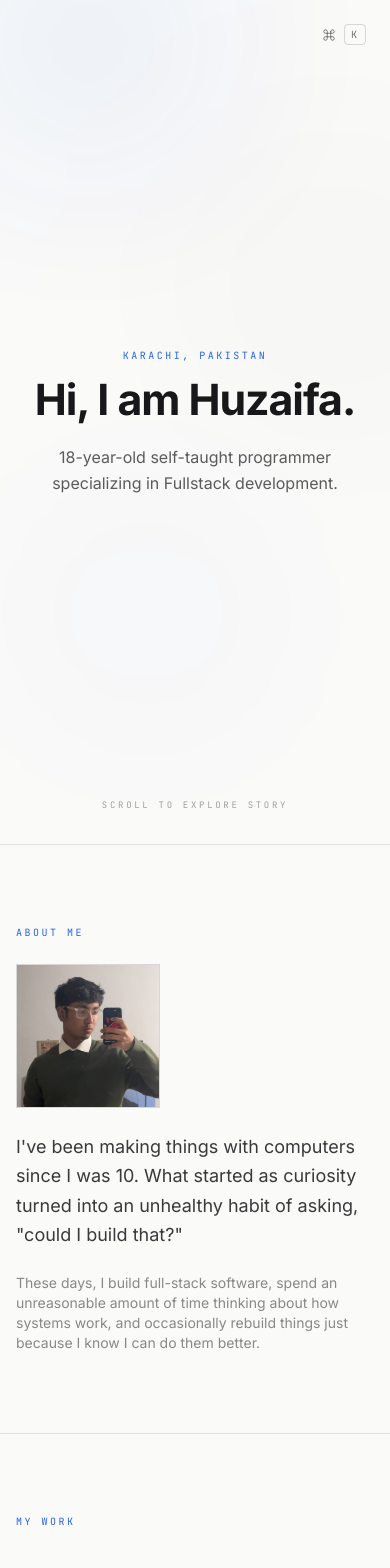
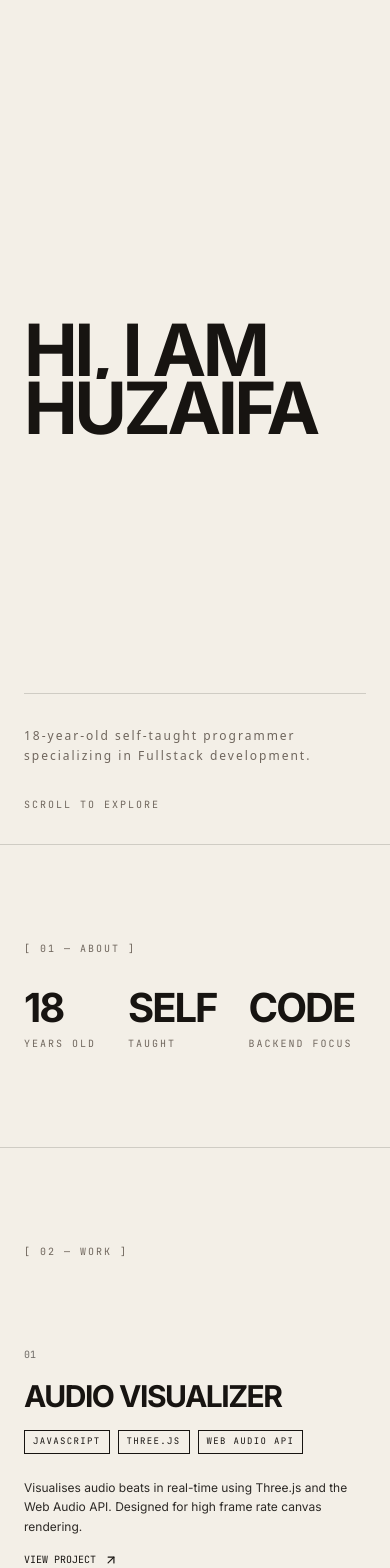
Before and after one commit to getawife/newportfolio, a Next.js app: page / in a window 390 px wide. Shown: the top 1568 px of the page. Built offline with nearby package versions, Linux system fonts and the light colour scheme.

Commit message:
update: fix optimisation and loading times

```diff
--- a/app/globals.css
+++ b/app/globals.css
@@ -2,30 +2,31 @@
 
 @layer base {
   :root {
-    --bg-system: #fafaf9;
-    --fg-system: #18181b;
-    --fg-muted: #71717a;
-    --accent-signal: #2563eb;
-    --border-system: rgba(24, 24, 27, 0.08);
-  }
+    --bg-system: #f3efe7;
+    --fg-system: #171411;
+    --fg-muted: #6f665d;
 
-  @media (pointer: fine) {
-    html,
-    body,
-    * {
-      cursor: none !important;
-    }
+    --accent-signal: #e4572e;
+
+    --border-system: rgba(23, 20, 17, 0.16);
+
+    --surface-warm: #e9e1d5;
+    --surface-dark: #211c18;
   }
 
   html,
   body {
     background-color: var(--bg-system);
     color: var(--fg-system);
+
     font-family:
       "Inter",
       -apple-system,
+      BlinkMacSystemFont,
       sans-serif;
+
     overflow-x: hidden;
+
     text-rendering: optimizeLegibility;
     -webkit-font-smoothing: antialiased;
   }
@@ -34,12 +35,12 @@
   button:focus-visible,
   input:focus-visible {
     outline: 2px solid var(--accent-signal);
-    outline-offset: 2px;
+    outline-offset: 3px;
   }
 
   ::selection {
     background-color: var(--accent-signal);
-    color: #ffffff;
+    color: #fff7ef;
   }
 }
 
--- a/app/page.tsx
+++ b/app/page.tsx
@@ -1,251 +1,212 @@
 "use client";
 
-import { useEffect, useState } from "react";
-import Image from "next/image";
-import { ArrowUpRight, Command } from "lucide-react";
-import {
-  motion,
-  useMotionValue,
-  useSpring,
-  useScroll,
-  useTransform,
-} from "motion/react";
+import { useEffect } from "react";
+import { ArrowUpRight } from "lucide-react";
+import { motion, useReducedMotion } from "motion/react";
 import { PORTFOLIO_DATA } from "@/config/portfolioData";
 import { SKILLS } from "@/config/skillTree";
 
+function ProjectCard({
+  project,
+  idx,
+}: {
+  project: (typeof PORTFOLIO_DATA.projects)[number];
+  idx: number;
+}) {
+  return (
+    <a
+      href={project.githubUrl}
+      target="_blank"
+      rel="noopener noreferrer"
+      aria-label={`${project.title} project on GitHub (opens in a new tab)`}
+      className="group relative flex flex-col md:flex-row justify-between items-start md:items-center py-10 md:py-12 px-6 md:px-12 border-b border-[var(--border-system)] hover:bg-[var(--fg-system)] hover:text-[var(--bg-system)] focus-visible:bg-[var(--fg-system)] focus-visible:text-[var(--bg-system)] focus-visible:outline-none transition-colors duration-300"
+    >
+      <div className="flex flex-col z-10">
+        <span className="font-mono text-[10px] mb-4 opacity-60">
+          0{idx + 1}
+        </span>
+        <h2 className="text-3xl sm:text-5xl md:text-7xl font-bold tracking-tighter uppercase mb-4">
+          {project.title}
+        </h2>
+        <div className="flex flex-wrap gap-2">
+          {project.tags.map((tag) => (
+            <span
+              key={tag}
+              className="font-mono text-[9px] tracking-[0.15em] border border-current px-2 py-1 uppercase"
+            >
+              {tag}
+            </span>
+          ))}
+        </div>
+      </div>
+      <div className="mt-6 md:mt-0 max-w-sm z-10 opacity-100 md:opacity-0 md:group-hover:opacity-100 md:group-focus-visible:opacity-100 transition-opacity duration-300">
+        <p className="text-xs sm:text-sm leading-relaxed text-inherit opacity-90">
+          {project.description}
+        </p>
+        <div className="mt-4 flex items-center gap-2 font-mono text-[10px] uppercase">
+          <span>View Project</span>
+          <ArrowUpRight size={14} aria-hidden="true" />
+        </div>
+      </div>
+    </a>
+  );
+}
+
 export default function Home() {
-  const [commandOpen, setCommandOpen] = useState(false);
-  const [introStep, setIntroStep] = useState<"splash" | "ready">("splash");
-
-  const cursorX = useMotionValue(-100);
-  const cursorY = useMotionValue(-100);
-  const springX = useSpring(cursorX, { stiffness: 500, damping: 35 });
-  const springY = useSpring(cursorY, { stiffness: 500, damping: 35 });
-
-  const { scrollY } = useScroll();
-  const blobY = useTransform(scrollY, [0, 1000], [0, 300]);
-  const blobScale = useTransform(scrollY, [0, 800], [1, 1.25]);
+  const prefersReducedMotion = useReducedMotion();
 
   useEffect(() => {
-    const timer = setTimeout(() => {
-      setIntroStep("ready");
-    }, 300);
+    console.clear();
+    console.log(
+      `%c
+   __  __                  _  __
+  / / / /_  ___________ _ (_)/ /___ _
+ / /_/ / / / /_  / __ \`/ / / / __ \`/
+/ __  / /_/ / / /_/_/ / / / / /_/ /
+/_/ /_/\__,_/ /___/\__,_/_/_/_/\__,_/
 
-    return () => clearTimeout(timer);
+`,
+      "color: #2563eb; font-weight: bold;",
+    );
+    console.log(
+      "%c System initialized. Looking at the source code? Let's talk: huzaifa.bodyfa@gmail.com",
+      "background: #18181b; color: #fafaf9; font-size: 11px; padding: 6px 12px; font-family: monospace;",
+    );
   }, []);
 
-  useEffect(() => {
-    const move = (event: MouseEvent) => {
-      cursorX.set(event.clientX - 7);
-      cursorY.set(event.clientY - 7);
-    };
-    const key = (event: KeyboardEvent) => {
-      if ((event.metaKey || event.ctrlKey) && event.key.toLowerCase() === "k") {
-        event.preventDefault();
-        setCommandOpen((value) => !value);
-      }
-      if (event.key === "Escape") setCommandOpen(false);
-    };
-    window.addEventListener("mousemove", move);
-    window.addEventListener("keydown", key);
-    return () => {
-      window.removeEventListener("mousemove", move);
-      window.removeEventListener("keydown", key);
-    };
-  }, [cursorX, cursorY]);
-
-  const jump = (id: string) => {
-    document.getElementById(id)?.scrollIntoView({ behavior: "smooth" });
-    setCommandOpen(false);
-  };
-
   return (
-    <main className="relative min-h-screen bg-[var(--bg-system)] text-[var(--fg-system)] overflow-x-hidden selection:bg-[var(--accent-signal)] selection:text-white">
-      <motion.div
-        className="pointer-events-none fixed left-0 top-0 z-[9999] h-3.5 w-3.5 rounded-full bg-[var(--accent-signal)]"
-        style={{ x: springX, y: springY }}
-      />
-
-      <div className="pointer-events-none fixed inset-0 z-0 overflow-hidden opacity-85">
-        <motion.div
-          style={{ y: blobY, scale: blobScale }}
-          className="absolute -top-[10%] -left-[10%] w-[65vw] h-[65vw] rounded-full bg-[var(--accent-signal)]/10 blur-[110px]"
-        />
-        <motion.div
-          style={{ y: blobY }}
-          className="absolute top-[20%] -right-[15%] w-[60vw] h-[60vw] rounded-full bg-[var(--fg-system)]/5 blur-[130px]"
-        />
-        <motion.div
-          style={{ y: blobY }}
-          className="absolute top-[60%] left-[10%] w-[55vw] h-[55vw] rounded-full bg-[var(--accent-signal)]/5 blur-[120px]"
-        />
+    <main className="relative min-h-screen bg-[var(--bg-system)] text-[var(--fg-system)] overflow-x-hidden">
+      <section
+        id="hero"
+        className="relative min-h-screen w-full flex flex-col justify-between p-6 md:p-12 z-10 pt-16 pb-8"
+      >
+        <div className="w-full my-auto">
+          <h1 className="text-[clamp(4.5rem,18vw,18rem)] leading-[0.8] tracking-tighter font-bold uppercase select-none">
+            <span className="block overflow-hidden">
+              <motion.span
+                initial={prefersReducedMotion ? { y: 0 } : { y: "100%" }}
+                animate={{ y: 0 }}
+                transition={{ duration: 0.8, ease: [0.16, 1, 0.3, 1] }}
+                className="block"
+              >
+                HI, I AM
+              </motion.span>
+            </span>
+            <span className="block overflow-hidden">
+              <motion.span
+                initial={prefersReducedMotion ? { y: 0 } : { y: "100%" }}
+                animate={{ y: 0 }}
+                transition={{
+                  duration: 0.8,
+                  delay: 0.08,
+                  ease: [0.16, 1, 0.3, 1],
+                }}
+                className="block"
+              >
+                {PORTFOLIO_DATA.profile.name}
+              </motion.span>
+            </span>
+          </h1>
         </div>
 
-      <section
-        id="top"
-        className="relative h-[100svh] w-full flex flex-col justify-center items-center text-center px-4 z-10 overflow-hidden"
-      >
-        <div className="absolute top-6 right-6 md:right-8 z-20">
-          <button
-            onClick={() => setCommandOpen(true)}
-            className="group flex items-center gap-2 font-mono text-[10px] tracking-[.2em] text-[var(--fg-system)]/60 transition hover:text-[var(--fg-system)]"
-          >
-            <Command size={14} strokeWidth={1.5} />
-            <span className="hidden sm:inline">COMMAND</span>
-            <span className="rounded border border-[var(--fg-system)]/15 px-1.5 py-0.5">
-              K
-            </span>
-          </button>
-        </div>
-
-        <div className="flex flex-col items-center max-w-[1400px] mx-auto w-full px-4">
-          <motion.div
-            initial={{ opacity: 0, y: -10 }}
-            animate={{
-              opacity: introStep === "ready" ? 1 : 0,
-              y: introStep === "ready" ? 0 : -10,
-            }}
-            transition={{ duration: 0.3 }}
-            className="font-mono text-[10px] tracking-[.25em] text-[var(--accent-signal)] mb-4 uppercase"
-          >
-            {PORTFOLIO_DATA.profile.location}
-          </motion.div>
-
-          <motion.h1
-            initial={{ scale: 1.25 }}
-            animate={{
-              scale: introStep === "splash" ? 1.25 : 1,
-            }}
-            transition={{ duration: 0.5, ease: [0.16, 1, 0.3, 1] }}
-            className="w-full text-center text-[11vw] sm:text-[10vw] lg:text-[8.5vw] font-bold tracking-tight leading-[0.95] whitespace-nowrap overflow-visible"
-          >
-            Hi, I am {PORTFOLIO_DATA.profile.name}.
-          </motion.h1>
-
+        <div className="flex flex-col md:flex-row justify-between items-start md:items-end border-t border-[var(--border-system)] pt-8 font-mono text-[10px] uppercase tracking-[0.2em] text-[var(--fg-muted)] gap-4">
           <motion.p
-            initial={{ opacity: 0, y: 15 }}
-            animate={{
-              opacity: introStep === "ready" ? 1 : 0,
-              y: introStep === "ready" ? 0 : 15,
-            }}
-            transition={{ duration: 0.4, ease: [0.16, 1, 0.3, 1] }}
-            className="mt-6 max-w-xl text-base sm:text-xl text-[var(--fg-system)]/70 font-normal leading-relaxed"
+            initial={prefersReducedMotion ? { opacity: 1 } : { opacity: 0 }}
+            animate={{ opacity: 1 }}
+            transition={{ delay: 0.2 }}
+            className="max-w-xs text-left normal-case font-sans text-xs md:text-sm text-[var(--fg-muted)] leading-relaxed"
           >
             {PORTFOLIO_DATA.profile.bio}
           </motion.p>
+          <motion.span
+            initial={prefersReducedMotion ? { opacity: 1 } : { opacity: 0 }}
+            animate={{ opacity: 1 }}
+            transition={{ delay: 0.3 }}
+            className="mt-4 md:mt-0"
+          >
+            SCROLL TO EXPLORE
+          </motion.span>
         </div>
-
-        <motion.div
-          initial={{ opacity: 0 }}
-          animate={{ opacity: introStep === "ready" ? 1 : 0 }}
-          transition={{ duration: 0.3 }}
-          className="absolute bottom-8 font-mono text-[9px] tracking-[.3em] text-[var(--fg-system)]/40"
-        >
-          SCROLL TO EXPLORE STORY
-        </motion.div>
       </section>
 
       <section
-        id="story"
-        className="relative z-10 mx-auto max-w-[1500px] border-t border-[var(--fg-system)]/10 px-4 sm:px-6 py-20 sm:py-28 md:px-8 md:py-40"
+        id="about"
+        className="relative z-20 px-6 md:px-12 py-24 md:py-32 border-t border-[var(--border-system)] bg-[var(--bg-system)]"
       >
-        <div className="grid grid-cols-12 gap-6 lg:gap-3 items-center">
-          <div className="col-span-12 lg:col-span-3">
-            <div className="font-mono text-[10px] tracking-[.25em] text-[var(--accent-signal)] mb-6 lg:mb-0">
-              ABOUT ME
+        <div className="grid grid-cols-1 md:grid-cols-12 gap-8 md:gap-12">
+          <header className="col-span-1 md:col-span-4 font-mono text-[10px] uppercase tracking-[0.2em] text-[var(--fg-muted)]">
+            [ 01 — ABOUT ]
+          </header>
+          <div className="col-span-1 md:col-span-8 flex flex-wrap gap-8 md:gap-16">
+            <div className="flex flex-col">
+              <span className="text-[clamp(2.5rem,8vw,6rem)] font-bold leading-none tracking-tighter">
+                18
+              </span>
+              <span className="font-mono text-[10px] tracking-[0.2em] text-[var(--fg-muted)] mt-2">
+                YEARS OLD
+              </span>
             </div>
-            <div className="relative w-36 h-36 sm:w-44 sm:h-44 overflow-hidden border border-[var(--fg-system)]/15 bg-[var(--bg-system)]/80">
-              <Image
-                src="/me.jpg"
-                alt={PORTFOLIO_DATA.profile.name}
-                fill
-                className="object-cover"
-              />
+            <div className="flex flex-col">
+              <span className="text-[clamp(2.5rem,8vw,6rem)] font-bold leading-none tracking-tighter uppercase">
+                SELF
+              </span>
+              <span className="font-mono text-[10px] tracking-[0.2em] text-[var(--fg-muted)] mt-2">
+                TAUGHT
+              </span>
             </div>
+            <div className="flex flex-col">
+              <span className="text-[clamp(2.5rem,8vw,6rem)] font-bold leading-none tracking-tighter uppercase">
+                CODE
+              </span>
+              <span className="font-mono text-[10px] tracking-[0.2em] text-[var(--fg-muted)] mt-2">
+                BACKEND FOCUS
+              </span>
             </div>
-          <div className="col-span-12 lg:col-span-8 lg:col-start-5 space-y-6 text-lg sm:text-xl lg:text-2xl font-normal leading-relaxed text-[var(--fg-system)]/85">
-            <p>
-              I&apos;ve been making things with computers since I was 10. What started as curiosity turned into an unhealthy habit of asking, &quot;could I build that?&quot;
-            </p>
-            <p className="text-[var(--fg-system)]/50 text-sm sm:text-base lg:text-lg">
-              These days, I build full-stack software, spend an unreasonable amount of time thinking about how systems work, and occasionally rebuild things just because I know I can do them better.
-            </p>
           </div>
         </div>
       </section>
 
       <section
-        id="works"
-        className="relative z-10 mx-auto max-w-[1500px] border-t border-[var(--fg-system)]/10 px-4 sm:px-6 py-20 sm:py-28 md:px-8 md:py-40"
+        id="work"
+        className="relative z-20 py-24 md:py-32 border-t border-[var(--border-system)]"
       >
-        <div className="font-mono text-[10px] tracking-[.25em] text-[var(--accent-signal)] mb-12">
-          MY WORK
-        </div>
-        <div className="grid grid-cols-1 md:grid-cols-3 gap-6">
-          {PORTFOLIO_DATA.projects.map((item) => (
-            <a
-              key={item.id}
-              href={item.githubUrl}
-              target="_blank"
-              rel="noopener noreferrer"
-              className="group border border-[var(--fg-system)]/15 bg-[var(--bg-system)]/80 backdrop-blur-md p-6 flex flex-col justify-between min-h-[400px] transition hover:border-[var(--accent-signal)]/50"
-            >
-              <div>
-                <h3 className="text-3xl sm:text-4xl font-bold tracking-tight mb-4">
-                  {item.title}
-                </h3>
-                <p className="text-sm text-[var(--fg-system)]/75 leading-relaxed">
-                  {item.description}
-                </p>
-              </div>
-              <div className="flex flex-wrap gap-2 pt-6 border-t border-[var(--fg-system)]/10 mt-6">
-                {item.tags.map((tech) => (
-                  <span
-                    key={tech}
-                    className="font-mono text-[9px] tracking-[.15em] text-[var(--fg-system)]/50 bg-[var(--bg-system)] px-2 py-1 border border-[var(--fg-system)]/10"
-                  >
-                    {tech}
-                  </span>
-                ))}
-              </div>
-            </a>
+        <header className="px-6 md:px-12 mb-12 md:mb-20 font-mono text-[10px] uppercase tracking-[0.2em] text-[var(--fg-muted)]">
+          [ 02 — WORK ]
+        </header>
+        <div className="flex flex-col">
+          {PORTFOLIO_DATA.projects.map((project, idx) => (
+            <ProjectCard key={project.id} project={project} idx={idx} />
           ))}
         </div>
       </section>
 
       <section
-        id="system"
-        className="relative z-10 overflow-hidden border-y border-[var(--fg-system)]/10 py-20 sm:py-28 md:py-40"
+        id="skills"
+        className="relative z-20 px-6 md:px-12 py-24 md:py-32 border-t border-[var(--border-system)] bg-[var(--bg-system)]"
       >
-        <div className="relative mx-auto max-w-[1500px] px-4 sm:px-6 md:px-8">
-          <div className="grid grid-cols-12 gap-6 lg:gap-3">
-            <div className="col-span-12 lg:col-span-4">
-              <div className="font-mono text-[10px] tracking-[.25em] text-[var(--accent-signal)]">
-                STACK & TOOLS
+        <div className="grid grid-cols-1 md:grid-cols-12 gap-8 md:gap-12">
+          <header className="col-span-1 md:col-span-4 font-mono text-[10px] uppercase tracking-[0.2em] text-[var(--fg-muted)]">
+            [ 03 — SKILLS ]
+          </header>
+          <div className="col-span-1 md:col-span-8">
+            <div className="flex flex-col gap-y-12">
+              {SKILLS.map((category) => (
+                <div key={category.title} className="flex flex-col">
+                  <h3 className="text-xs uppercase tracking-[0.2em] text-[var(--fg-muted)] mb-6 border-b border-[var(--border-system)] pb-4 font-mono">
+                    {category.title}
+                  </h3>
+                  <div className="flex flex-wrap gap-x-6 gap-y-3">
+                    {category.skills.map((skill) => (
+                      <span
+                        key={skill}
+                        className="text-2xl sm:text-4xl md:text-5xl font-bold tracking-tight uppercase"
+                      >
+                        {skill}
+                      </span>
+                    ))}
                   </div>
                 </div>
-            <div className="col-span-12 lg:col-span-8">
-              <p className="max-w-3xl text-2xl sm:text-3xl font-normal leading-tight tracking-tight text-[var(--fg-system)]/85 md:text-4xl">
-                Primary technologies used across development environments.
-              </p>
-              <div className="mt-10 sm:mt-14 border-t border-[var(--fg-system)]/15">
-                {SKILLS.map((category, index) => (
-                  <div
-                    key={category.title}
-                    className="group grid grid-cols-12 items-center gap-2 sm:gap-4 border-b border-[var(--fg-system)]/15 py-4 sm:py-5"
-                  >
-                    <span className="col-span-2 sm:col-span-3 font-mono text-[10px] tracking-[.18em] text-[var(--fg-system)]/35">
-                      0{index + 1}
-                    </span>
-                    <span className="col-span-4 sm:col-span-4 text-base sm:text-lg md:text-xl font-medium">
-                      {category.title}
-                    </span>
-                    <span className="col-span-6 sm:col-span-5 text-xs sm:text-sm leading-5 sm:leading-6 text-[var(--fg-system)]/50 transition group-hover:text-[var(--fg-system)]/85">
-                      {category.skills.join(", ")}
-                    </span>
-                  </div>
               ))}
-              </div>
             </div>
           </div>
         </div>
@@ -253,99 +214,52 @@ export default function Home() {
 
       <section
         id="contact"
-        className="relative z-10 overflow-hidden border-t border-[var(--fg-system)]/10 px-4 sm:px-6 py-20 sm:py-28 md:px-8 md:py-40"
+        className="relative z-20 px-6 md:px-12 py-24 md:py-32 border-t border-[var(--border-system)] bg-[var(--fg-system)] text-[var(--bg-system)]"
       >
-        <div className="relative mx-auto max-w-[1500px]">
-          <div className="font-mono text-[10px] tracking-[.25em] text-[var(--accent-signal)]">
-            CONTACT
-          </div>
-          <div className="mt-8 sm:mt-10 grid grid-cols-12 gap-6 lg:gap-3">
-            <div className="col-span-12 lg:col-span-10">
+        <div className="flex flex-col items-center justify-center text-center max-w-7xl mx-auto">
+          <span className="font-mono text-[10px] uppercase tracking-[0.2em] mb-8 text-[var(--bg-system)]/70">
+            [ 04 — CONTACT ]
+          </span>
+
           <a
             href={`mailto:${PORTFOLIO_DATA.profile.email}`}
-                className="block text-[15vw] sm:text-[16vw] lg:text-[11vw] font-bold tracking-tight leading-[.76] transition hover:text-[var(--accent-signal)]"
+            className="text-[clamp(2.25rem,9.5vw,8.5rem)] font-bold uppercase tracking-tighter leading-[1.05] pb-2 hover:opacity-70 focus-visible:opacity-70 focus-visible:outline-none focus-visible:ring-2 focus-visible:ring-[var(--bg-system)] transition-opacity block w-full break-words"
+            aria-label={`Send email to ${PORTFOLIO_DATA.profile.email}`}
           >
-                GET IN
-                <br />
-                <span className="italic">TOUCH.</span>
+            Contact Me
           </a>
-            </div>
-            <div className="col-span-12 flex flex-row lg:flex-col items-start lg:items-end justify-between lg:justify-end gap-4 lg:gap-3 lg:col-span-2">
-              <a
-                href={`mailto:${PORTFOLIO_DATA.profile.email}`}
-                className="flex items-center gap-2 text-sm text-[var(--fg-system)]/70 transition hover:text-[var(--fg-system)]"
-              >
-                email
-              </a>
+
+          <div className="mt-12 md:mt-16 flex flex-wrap justify-center gap-8 font-mono text-[10px] uppercase tracking-[0.2em]">
             <a
               href={PORTFOLIO_DATA.profile.github}
               target="_blank"
               rel="noopener noreferrer"
-                className="flex items-center gap-2 text-sm text-[var(--fg-system)]/70 transition hover:text-[var(--fg-system)]"
+              aria-label="GitHub profile (opens in new tab)"
+              className="flex items-center gap-2 hover:opacity-70 focus-visible:outline-none focus-visible:ring-2 focus-visible:ring-[var(--bg-system)] p-1"
             >
-                github
+              <span>GITHUB</span>
+              <ArrowUpRight size={12} aria-hidden="true" />
             </a>
-            </div>
+            <a
+              href={PORTFOLIO_DATA.profile.linkedin}
+              target="_blank"
+              rel="noopener noreferrer"
+              aria-label="LinkedIn profile (opens in new tab)"
+              className="flex items-center gap-2 hover:opacity-70 focus-visible:outline-none focus-visible:ring-2 focus-visible:ring-[var(--bg-system)] p-1"
+            >
+              <span>LINKEDIN</span>
+              <ArrowUpRight size={12} aria-hidden="true" />
+            </a>
           </div>
         </div>
       </section>
 
-      <footer className="relative z-10 border-t border-[var(--fg-system)]/10 px-4 sm:px-6 py-6 md:px-8">
-        <div className="mx-auto flex max-w-[1500px] items-center justify-between font-mono text-[9px] tracking-[.22em] text-[var(--fg-system)]/40">
-          <span>Built by {PORTFOLIO_DATA.profile.name} with love.</span>
+      <footer className="relative z-20 border-t border-[var(--border-system)] px-6 md:px-12 py-8 bg-[var(--bg-system)]">
+        <div className="flex flex-col sm:flex-row justify-between items-center font-mono text-[10px] uppercase tracking-[0.2em] text-[var(--fg-muted)] gap-4">
+          <span>{PORTFOLIO_DATA.profile.fullName}</span>
+          <span>Is something supposed to be here?</span>
         </div>
       </footer>
-
-      {commandOpen && (
-        <motion.div
-          className="fixed inset-0 z-[120] flex items-start justify-center bg-black/30 px-4 pt-20 sm:pt-24 backdrop-blur-md"
-          initial={{ opacity: 0 }}
-          animate={{ opacity: 1 }}
-          onClick={() => setCommandOpen(false)}
-        >
-          <motion.div
-            className="w-full max-w-xl border border-[var(--fg-system)]/15 bg-[var(--bg-system)] shadow-2xl"
-            initial={{ y: -18, opacity: 0 }}
-            animate={{ y: 0, opacity: 1 }}
-            onClick={(event) => event.stopPropagation()}
-          >
-            <div className="flex items-center gap-3 border-b border-[var(--fg-system)]/15 px-4 py-4">
-              <Command size={15} className="text-[var(--accent-signal)]" />
-              <input
-                autoFocus
-                placeholder="type a destination..."
-                className="w-full bg-transparent text-sm text-[var(--fg-system)] outline-none placeholder:text-[var(--fg-system)]/30"
-              />
-              <button
-                onClick={() => setCommandOpen(false)}
-                className="font-mono text-[9px] tracking-[.2em] text-[var(--fg-system)]/40"
-              >
-                ESC
-              </button>
-            </div>
-            <div className="p-2">
-              {[
-                ["STORY", "story"],
-                ["WORK", "works"],
-                ["SYSTEM", "system"],
-                ["CONTACT", "contact"],
-              ].map(([label, id]) => (
-                <button
-                  key={id}
-                  onClick={() => jump(id)}
-                  className="flex w-full items-center justify-between px-3 py-3 text-left text-sm text-[var(--fg-system)]/70 transition hover:bg-[var(--fg-system)]/5 hover:text-[var(--fg-system)]"
-                >
-                  {label}
-                  <ArrowUpRight
-                    size={14}
-                    className="text-[var(--fg-system)]/30"
-                  />
-                </button>
-              ))}
-            </div>
-          </motion.div>
-        </motion.div>
-      )}
     </main>
   );
 }
```
Lines whose indentation alone changed are shown as unchanged.
